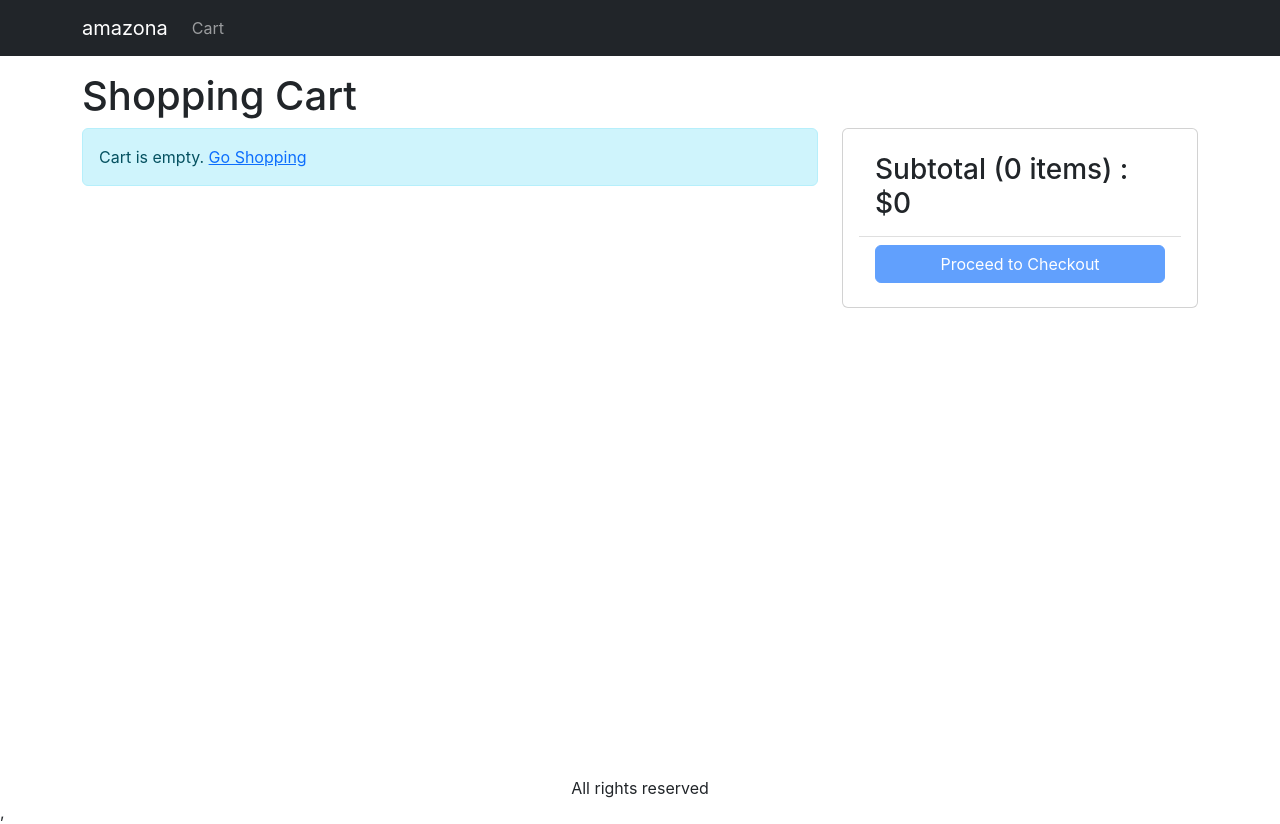
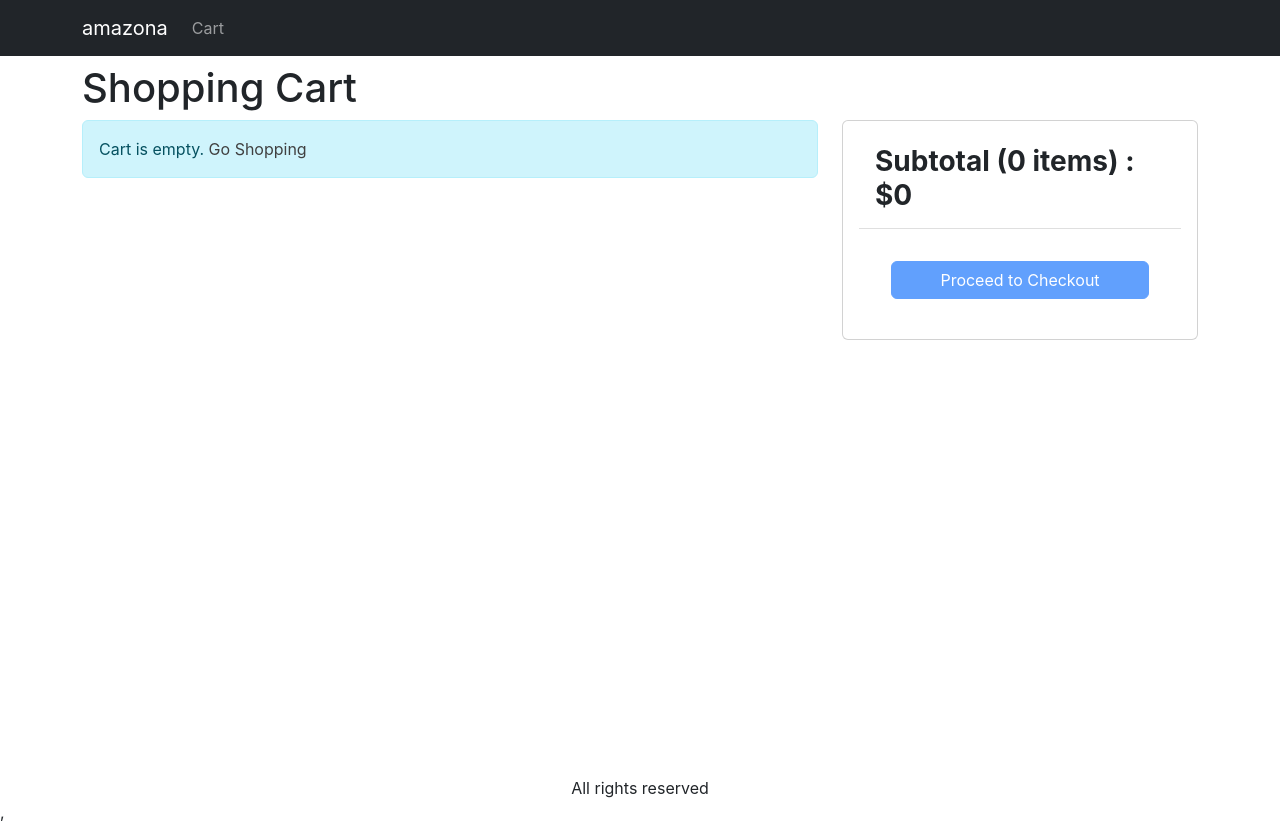
Before and after one commit to Opalephisla/mern-e-commerce, a React (Create React App) app in the folder frontend/: page /cart in a window 1280 px wide. Built offline with nearby package versions, Linux system fonts and the light colour scheme.

Commit message:
css adjustments + signin wip

```diff
--- a/frontend/src/App.js
+++ b/frontend/src/App.js
@@ -17,7 +17,7 @@ function App() {
     <BrowserRouter>
       <div className="d-flex flex-column site-container">
         <header>
-          <Navbar bg="dark" variant="dark">
+          <Navbar className="navbar-container" bg="dark" variant="dark">
             <Container>
               <LinkContainer to="/">
                 <Navbar.Brand>amazona</Navbar.Brand>
--- a/frontend/src/index.css
+++ b/frontend/src/index.css
@@ -1,5 +1,6 @@
 body {
   margin: 0;
+  padding: 0;
   font-family: -apple-system, BlinkMacSystemFont, 'Segoe UI', 'Roboto', 'Oxygen',
     'Ubuntu', 'Cantarell', 'Fira Sans', 'Droid Sans', 'Helvetica Neue',
     sans-serif;
@@ -7,8 +8,32 @@ body {
   -moz-osx-font-smoothing: grayscale;
 }
 
+a {
+  text-decoration: none;
+  color: #404040;
+}
+
 .site-container {
   min-height: 100vh;
+
+}
+
+.navbar-container {
+  position: fixed;
+  top: 0;
+  width: 100%;
+  z-index: 99;
+}
+
+.products-container {
+  margin-top: 4rem;
+}
+
+.product-container {
+  margin-top: 4rem;
+}
+.cart-container {
+  margin-top: 4rem;
 }
 
 main {
@@ -41,6 +66,14 @@ main {
   padding: 1rem;
 }
 
+.product-price {
+  font-weight: bold;
+}
+
+.cart-total {
+  font-weight: bold;
+}
+
 .rating span {
   color: #ffc000;
 }
@@ -52,3 +85,7 @@ main {
 .img-thumbnail {
   height: 80px;
 }
+
+footer {
+  margin: 0;
+}
--- a/frontend/src/screens/CartScreen.js
+++ b/frontend/src/screens/CartScreen.js
@@ -34,7 +34,7 @@ const CartScreen = () => {
   }
 
   return (
-    <div>
+    <div className="cart-container">
       <Helmet>
         <title>Shopping Cart</title>
       </Helmet>
@@ -79,7 +79,9 @@ const CartScreen = () => {
                         <i className="fas fa-plus-circle"></i>
                       </Button>
                     </Col>
-                    <Col md={3}>${item.price}</Col>
+                    <Col className="product-price" md={3}>
+                      ${item.price}
+                    </Col>
                     <Col md={2}>
                       <Button
                         variant="light"
@@ -99,7 +101,7 @@ const CartScreen = () => {
             <Card.Body>
               <ListGroup variant="flush">
                 <ListGroup.Item>
-                  <h3>
+                  <h3 className="cart-total">
                     Subtotal ({cartItems.reduce((a, c) => a + c.quantity, 0)}{' '}
                     items) : $
                     {cartItems.reduce((a, c) => a + c.price * c.quantity, 0)}
@@ -108,6 +110,7 @@ const CartScreen = () => {
                 <ListGroup.Item>
                   <div className="d-grid">
                     <Button
+                      className="m-3 mt-4"
                       type="button"
                       variant="primary"
                       disabled={cartItems.length === 0}
--- a/frontend/src/screens/HomeScreen.js
+++ b/frontend/src/screens/HomeScreen.js
@@ -39,7 +39,7 @@ const HomeScreen = () => {
   }, [])
 
   return (
-    <div>
+    <div className="products-container">
       <Helmet>
         <title>Amazona</title>
       </Helmet>
--- a/frontend/src/screens/ProductScreen.js
+++ b/frontend/src/screens/ProductScreen.js
@@ -68,7 +68,7 @@ const ProductScreen = () => {
   ) : (
     (console.log(error, product),
     (
-      <div>
+      <div className="product-container">
         <Row>
           <Col md={6}>
             <img className="img-large" src={product.image} alt={product.name} />
```
Also changed, not shown: frontend/src/screens/SignInScreen.js (added, +7 -0 lines).
